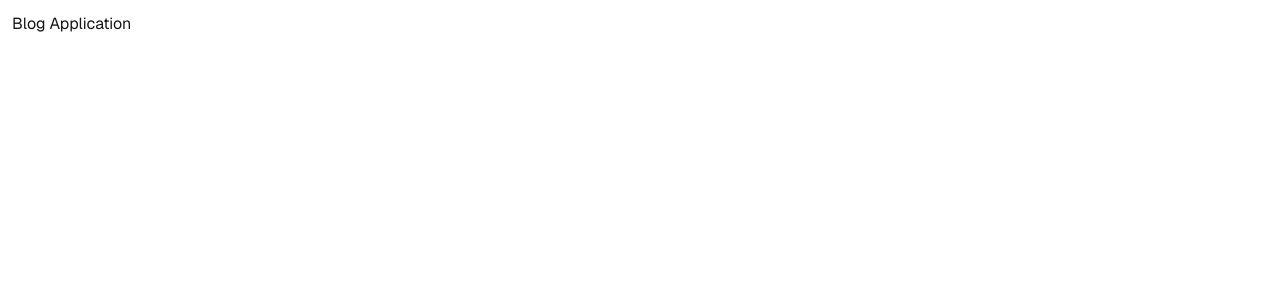
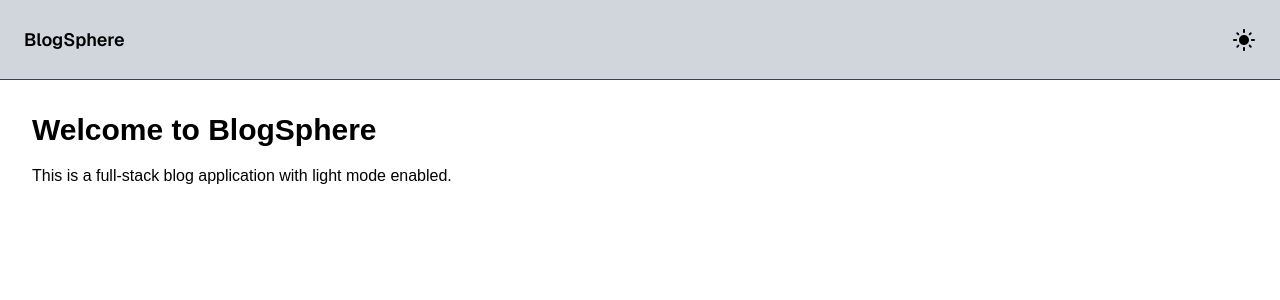
Before and after one commit to subigya-js/BlogSphere, a Next.js app: page / in a window 1280 px wide. Shown: the top 300 px of the page. Built offline with nearby package versions, Linux system fonts and the light colour scheme.

Commit message:
add theme context and navbar component; update layout and styles for BlogSphere

```diff
--- a/src/app/layout.tsx
+++ b/src/app/layout.tsx
@@ -1,6 +1,7 @@
 import type { Metadata } from "next";
 import { Geist, Geist_Mono } from "next/font/google";
 import "./globals.css";
+import { ThemeProvider } from "../context/ThemeContext";
 
 const geistSans = Geist({
   variable: "--font-geist-sans",
@@ -13,7 +14,7 @@ const geistMono = Geist_Mono({
 });
 
 export const metadata: Metadata = {
-  title: "Blog Application",
+  title: "BlogSphere",
   description: "A Full Stack Blog Application.",
 };
 
@@ -27,7 +28,7 @@ export default function RootLayout({
       <body
         className={`${geistSans.variable} ${geistMono.variable} antialiased`}
       >
-        {children}
+        <ThemeProvider>{children}</ThemeProvider>
       </body>
     </html>
   );
--- a/src/app/page.tsx
+++ b/src/app/page.tsx
@@ -1,9 +1,17 @@
-import Image from "next/image";
+"use client"
+import Navbar from "@/components/Navbar";
+import { useTheme } from "@/context/ThemeContext";
 
 export default function Home() {
+  const { mode } = useTheme();
+
   return (
-    <div className="p-3 font-[family-name:var(--font-geist-sans)]">
-      Blog Application
+    <div className={`min-h-screen ${mode === 'light' ? 'bg-white text-black' : 'bg-gray-800 text-white'}`}>
+      <Navbar />
+      <main className="p-8">
+        <h1 className="text-3xl font-bold mb-4">Welcome to BlogSphere</h1>
+        <p>This is a full-stack blog application with {mode} mode enabled.</p>
+      </main>
     </div>
   );
 }
--- /dev/null
+++ b/src/components/Navbar.tsx
@@ -0,0 +1,22 @@
+"use client"
+import React from 'react'
+import { MdLightMode, MdLightbulb } from "react-icons/md";
+import { useTheme } from '../context/ThemeContext';
+
+const Navbar = () => {
+    const { mode, toggleMode } = useTheme();
+
+    return (
+        <div className={`[font-family:var(--font-geist-sans)] h-[10vh] ${mode === 'light' ? 'bg-gray-300 border-b border-gray-700' : 'border-b border-gray-300 bg-gray-800'} flex items-center px-6 justify-between`}>
+            <div className={`text-lg font-semibold ${mode === 'light' ? 'text-black' : 'text-white'}`}>BlogSphere</div>
+
+            <button onClick={toggleMode} className='cursor-pointer'>
+                {
+                    mode === 'light' ? <MdLightMode size={24} /> : <MdLightbulb size={24} color='white' />
+                }
+            </button>
+        </div>
+    )
+}
+
+export default Navbar
--- /dev/null
+++ b/src/context/ThemeContext.tsx
@@ -0,0 +1,31 @@
+"use client"
+import React, { createContext, useState, useContext, ReactNode } from 'react';
+
+type ThemeContextType = {
+  mode: 'light' | 'dark';
+  toggleMode: () => void;
+};
+
+const ThemeContext = createContext<ThemeContextType | undefined>(undefined);
+
+export const ThemeProvider: React.FC<{ children: ReactNode }> = ({ children }) => {
+  const [mode, setMode] = useState<'light' | 'dark'>('light');
+
+  const toggleMode = () => {
+    setMode(prevMode => prevMode === 'light' ? 'dark' : 'light');
+  };
+
+  return (
+    <ThemeContext.Provider value={{ mode, toggleMode }}>
+      {children}
+    </ThemeContext.Provider>
+  );
+};
+
+export const useTheme = () => {
+  const context = useContext(ThemeContext);
+  if (context === undefined) {
+    throw new Error('useTheme must be used within a ThemeProvider');
+  }
+  return context;
+};
```
Also changed, not shown: package.json (+6 -5 lines), 1 other file (tests, documents, lock files or other folders).
